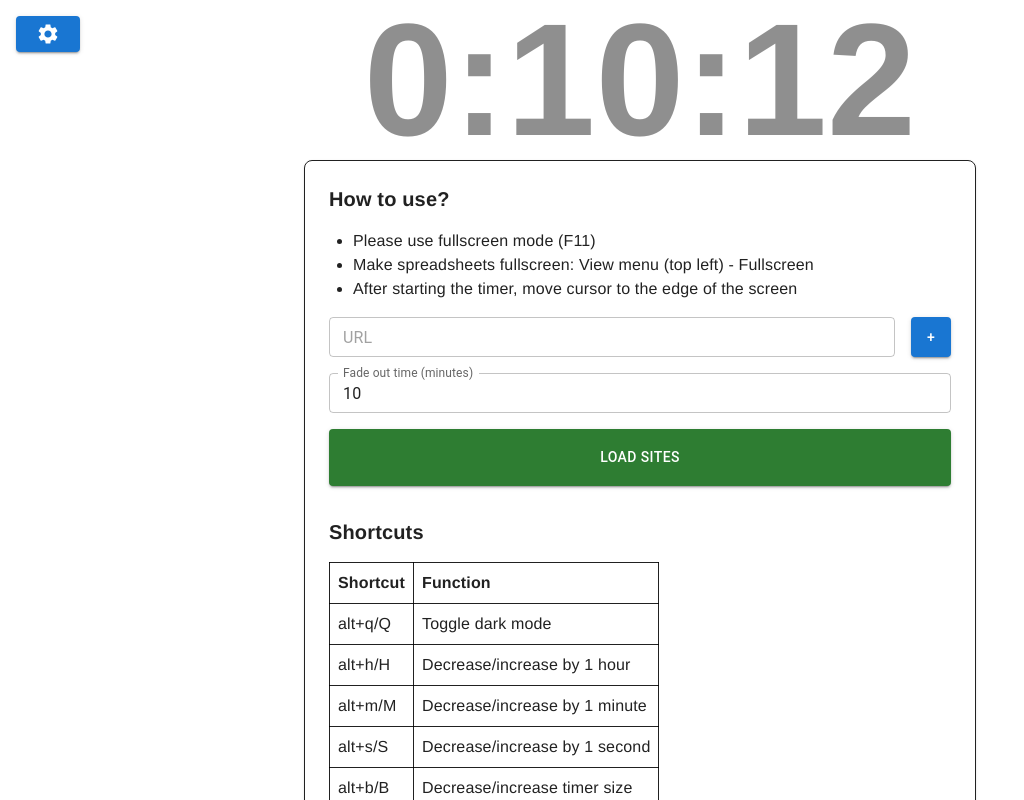
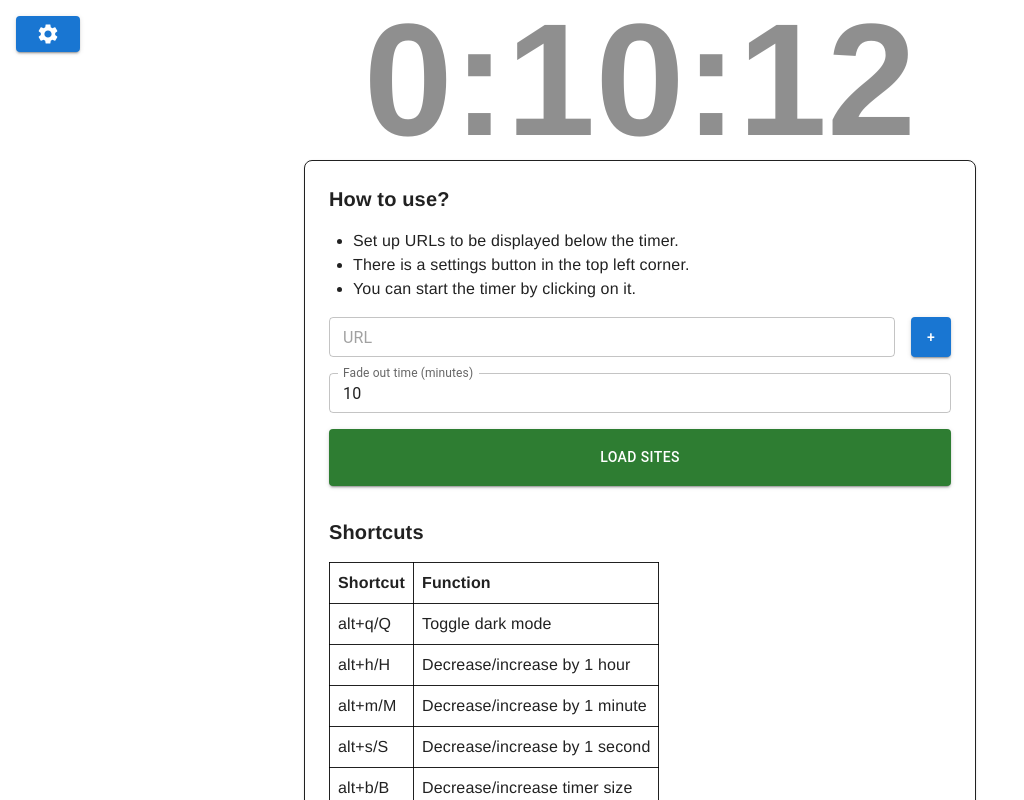
Before and after one commit to fraknoiadam/minimalist-timer-react, a React (Vite) app: page / in a window 1280 px wide. Shown: the whole page, without its empty margins (0-1024 px from the left). Built offline with nearby package versions, Linux system fonts and the light colour scheme.

Commit message:
change text

```diff
--- a/src/components/TimerSetupForm.tsx
+++ b/src/components/TimerSetupForm.tsx
@@ -36,9 +36,9 @@ export const TimerSetupForm = ({ onStart }: TimerSetupFormProps) => {
       >
         <h3 className="text-xl font-bold mb-4">How to use?</h3>
         <ul className="list-disc pl-6 mb-4">
-          <li>Please use fullscreen mode (F11)</li>
-          <li>Make spreadsheets fullscreen: View menu (top left) - Fullscreen</li>
-          <li>After starting the timer, move cursor to the edge of the screen</li>
+            <li>Set up URLs to be displayed below the timer.</li>
+            <li>There is a settings button in the top left corner.</li>
+            <li>You can start the timer by clicking on it.</li>
         </ul>
 
         <div className="space-y-4">
```
